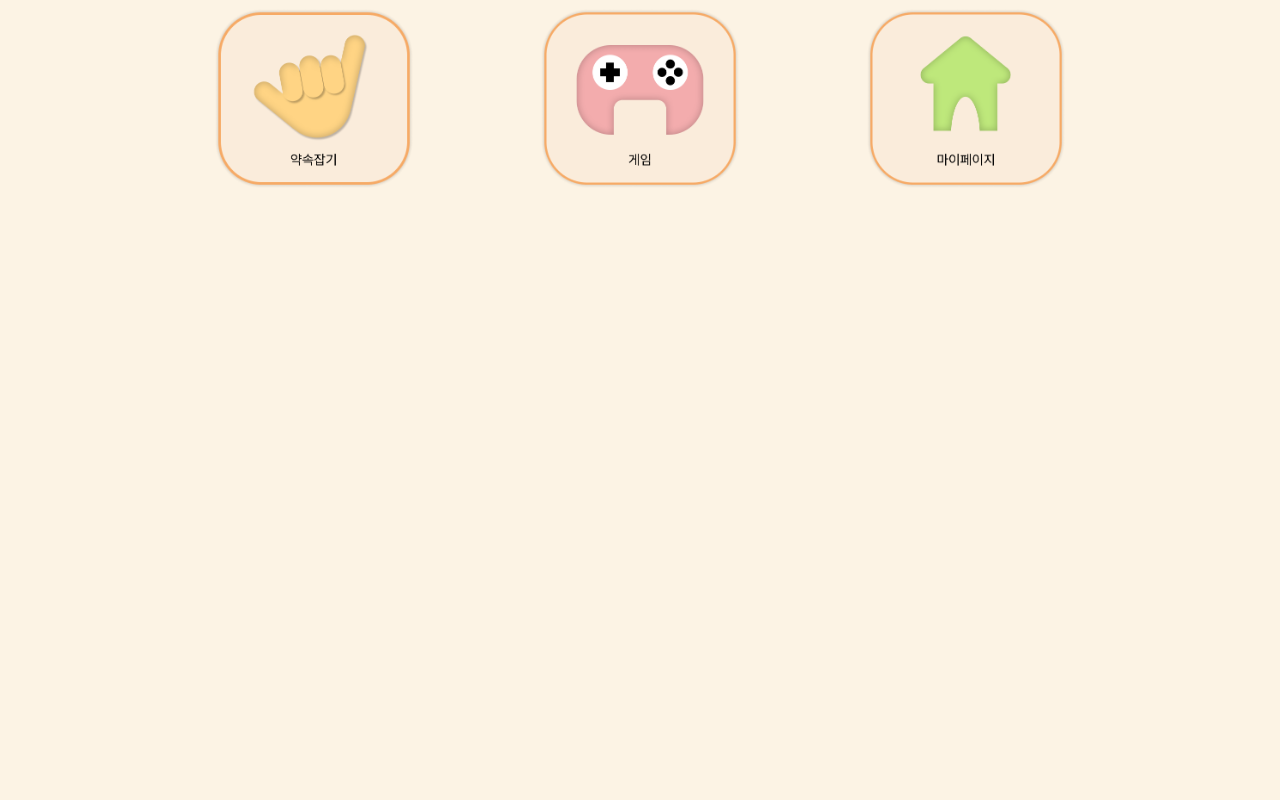
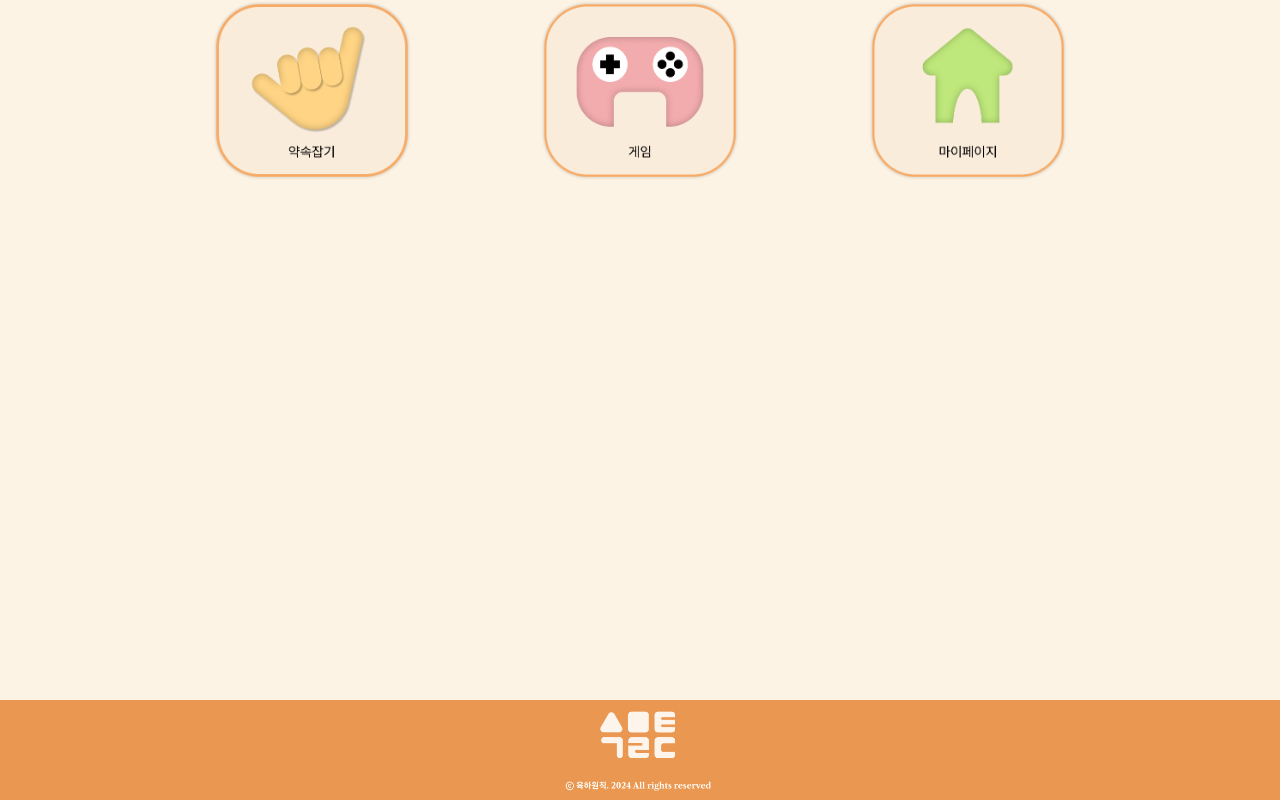
Before and after one commit to Sidenowteam1/client, a React (Vite) app: page / in a window 1280 px wide. Built offline with nearby package versions, Linux system fonts and the light colour scheme.

Commit message:
feat:Footer 완성

```diff
--- a/src/App.jsx
+++ b/src/App.jsx
@@ -1,6 +1,7 @@
 import React from "react";
 import { BrowserRouter as Router, Routes, Route } from "react-router-dom";
 
+import Footer from "./components/Footer";
 import Introduce from "./pages/Introduce";
 import AboutUs from "./pages/AboutUs";
 import ChatBot from "./pages/ChatBot";
@@ -15,10 +16,11 @@ import MainPage from "./pages/MainPage";
 
 function App() {
   return (
+    <div className="app">
       <Router>
+        <div className="router-content">
           <Routes>
-        <Route path="/" element={<MainPage />} /> {/* 기본 경로로 설정 */}
-        {/* <Route path="/pages/MainPage" element={<MainPage />} /> */}
+            <Route path="/" element={<MainPage />} />
             <Route path="/pages/Introduce" element={<Introduce />} />
             <Route path="/pages/AboutUs" element={<AboutUs />} />
             <Route path="/pages/ChatBot" element={<ChatBot />} />
@@ -30,7 +32,10 @@ function App() {
             <Route path="/pages/PromiseMember" element={<Member />} />
             <Route path="/pages/MyPromise" element={<MyPromsie />} />
           </Routes>
+        </div>
       </Router>
+      <Footer />
+    </div>
   );
 }
 
--- a/src/components/Footer.jsx
+++ b/src/components/Footer.jsx
@@ -1,7 +1,12 @@
 import React from "react";
+import "../public/css/Main.css";
 
 const Footer = () => {
-  return <div></div>;
+  return (
+    <div className="footer">
+      <img src="..\src\images\logo.png" alt="로고" className="logo" />
+    </div>
+  );
 };
 
 export default Footer;
--- a/src/public/css/Main.css
+++ b/src/public/css/Main.css
@@ -1,3 +1,32 @@
+/* header, footer, 모든 페이지의 배경색 */
+html,
 body {
   background-color: #fcf3e4;
+  margin: 0;
+  padding: 0;
+  min-height: 100vh; /* 콘텐츠가 화면 전체를 덮도록 보장 */
+  display: flex;
+  flex-direction: column; /* 푸터를 화면 하단에 자연스럽게 배치 */
 }
+.app {
+  display: flex;
+  flex-direction: column;
+  min-height: 100vh; /* 화면 전체를 차지하도록 설정 */
+}
+.app > .router-content {
+  flex: 1; /* 콘텐츠 영역이 푸터를 밀어내도록 설정 */
+}
+
+.footer {
+  background-color: #ea9851; /* 주황색 배경 */
+  height: 100px; /* 푸터 높이 */
+  width: 100%; /* 화면 가로 전체 */
+  margin-top: auto; /* 푸터를 컨텐츠 아래로 밀기 */
+  display: flex; /* Flexbox 사용 */
+  align-items: center; /* 세로 중앙 정렬 */
+  justify-content: center; /* 가로 중앙 정렬 */
+}
+
+.logo {
+  width: 150px;
+}
```
Also changed, not shown: src/images/logo.png (added), src/public/css/Footer.css (deleted). Lines whose indentation alone changed are shown as unchanged.
